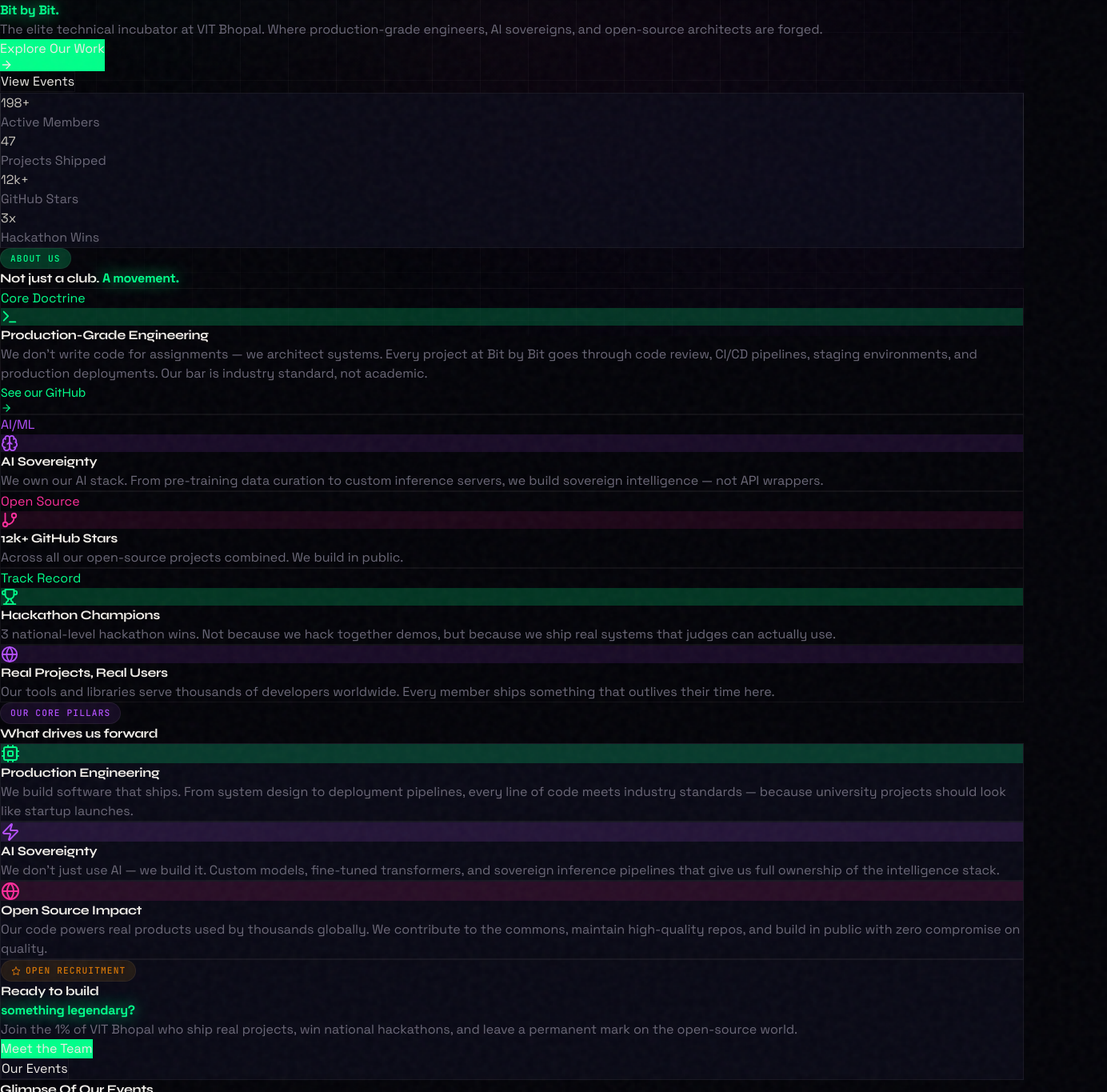
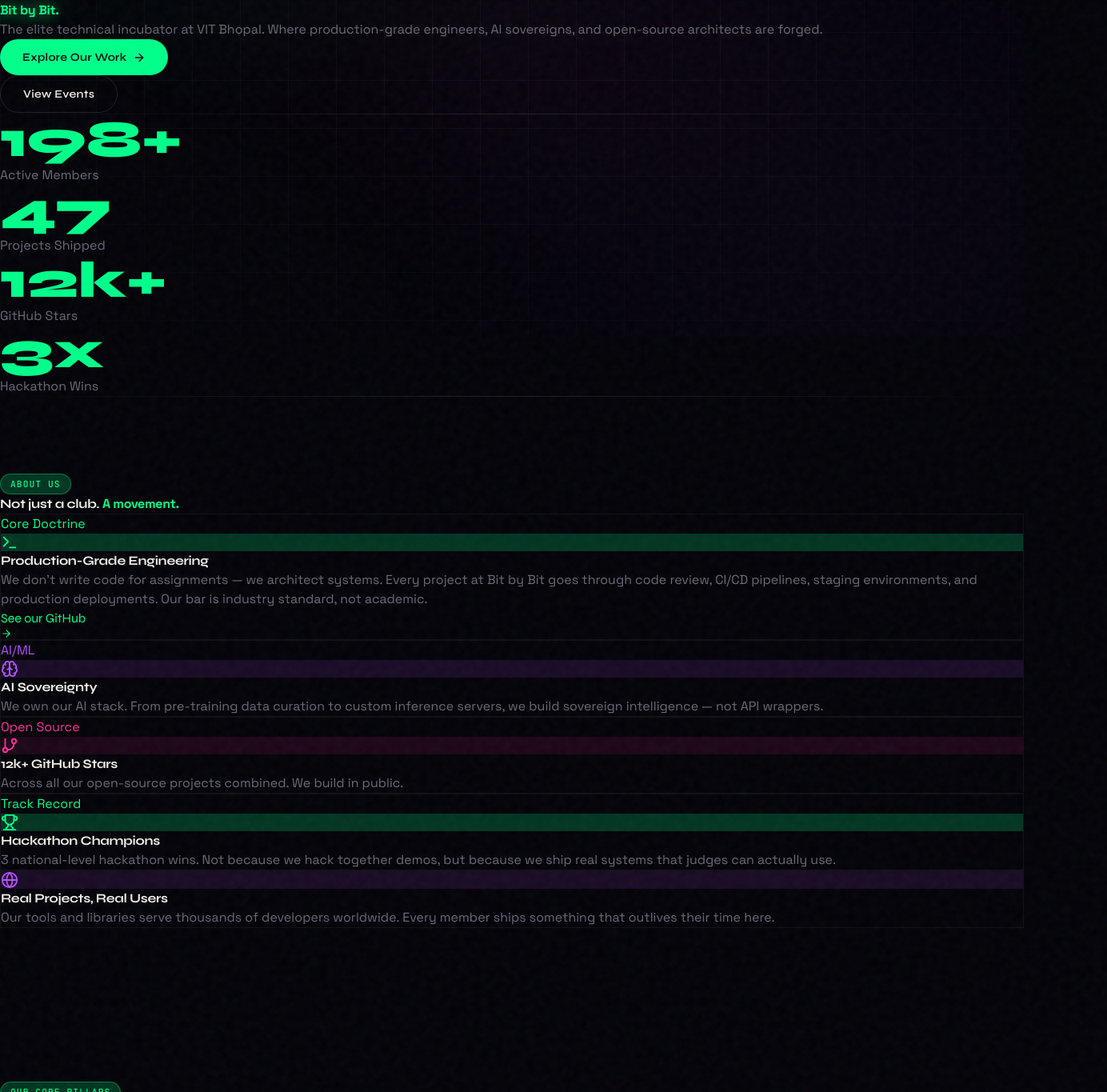
Before and after one commit to Yashwant264/bit-by-bit-club, a Next.js app: page / in a window 1280 px wide. Shown: the part 380-1745 px from the top of the page at 80% size, 1384 px wide, since content can reach past the window. Built offline with nearby package versions, Linux system fonts and the light colour scheme.

Commit message:
Commit changes

```diff
--- a/app/page.tsx
+++ b/app/page.tsx
@@ -1,7 +1,8 @@
 'use client';
 
-import { useEffect, useState, useRef } from "react";
+import { useEffect, useState } from "react";
 import LoadingScreen from "@/components/LoadingScreen";
+import { useRef } from 'react';
 import { motion, useScroll, useTransform, useSpring, useMotionValue } from 'framer-motion';
 import { BentoGrid } from '@/components/BentoGrid';
 import { AnimatedCounter } from '@/components/AnimatedCounter';
@@ -10,8 +11,9 @@
 import AmbientBackground from '@/components/AmbientBackground';
 import ParticlesBackground from '@/components/ParticlesBackground';
 import Image from 'next/image';
-import Testimonials from "@/components/Testimonials";
-import EventGallery from "@/components/EventGallery";
+import EventGallery from '@/components/EventGallery';
+import Testimonials from '@/components/Testimonials';
+
 
 /* ── Magnetic Button ─────────────────────────────────────── */
 function MagneticButton({
@@ -67,12 +69,12 @@
         left: `${x}%`,
         top: `${y}%`,
         background: 'var(--accent-primary)',
-        boxShadow: '0 0 8px var(--accent-primary)',
+        boxShadow: '0 0 6px var(--accent-primary)',
       }}
       animate={{
         y: [0, -40, 0],
-        opacity: [0, 0.7, 0],
-        scale: [0, 1.2, 0],
+        opacity: [0, 1, 0],
+        scale: [0, 1.5, 0],
       }}
       transition={{
         duration: 4 + Math.random() * 2,
@@ -84,7 +86,7 @@
   );
 }
 
-/* ── Stats Layout Array ─────────────────────────────────── */
+/* ── Stats Section ───────────────────────────────────────── */
 const STATS = [
   { value: 200, suffix: '+', label: 'Active Members' },
   { value: 48, suffix: '', label: 'Projects Shipped' },
@@ -92,7 +94,7 @@
   { value: 3, suffix: 'x', label: 'Hackathon Wins' },
 ];
 
-/* ── Main Home Page ──────────────────────────────────────── */
+/* ── Main Page ───────────────────────────────────────────── */
 export default function HomePage() {
   const [loading, setLoading] = useState(true);
 
@@ -103,7 +105,6 @@
 
     return () => clearTimeout(timer);
   }, []);
-
   const heroRef = useRef<HTMLDivElement>(null);
   const { scrollYProgress } = useScroll({
     target: heroRef,
@@ -123,50 +124,54 @@
     y: Math.random() * 100,
     delay: i * 0.3,
   }));
-
   if (loading) {
     return <LoadingScreen />;
   }
 
   return (
-    <div className="min-h-screen transition-colors duration-500 overflow-hidden bg-transparent">
-      {/* Structural canvas vectors */}
+    <>
       <AmbientBackground />
       <ParticlesBackground />
-
-      <div className="relative z-10">
-
-        {/* ── PARALLAX HERO SECTION ───────────────── */}
+      <div className="relative">
+        {/* ── PARALLAX HERO ─────────────────────────── */}
         <section
           ref={heroRef}
           className="relative min-h-[100dvh] flex items-center justify-center overflow-hidden"
         >
-          {/* Layout Backdrop Radial Orbs */}
+          {/* Background orbs */}
           <div
-            className="hero-blur-orb w-[600px] h-[600px] absolute pointer-events-none"
+            className="hero-blur-orb w-[600px] h-[600px]"
             style={{
               background: 'var(--accent-primary)',
               top: '10%',
               left: '-10%',
-              opacity: 0.12,
             }}
           />
           <div
-            className="hero-blur-orb w-[500px] h-[500px] absolute pointer-events-none"
+            className="hero-blur-orb w-[500px] h-[500px]"
             style={{
               background: 'var(--accent-secondary)',
               bottom: '5%',
               right: '-8%',
-              opacity: 0.1,
+              animationDelay: '2s',
+            }}
+          />
+          <div
+            className="hero-blur-orb w-[300px] h-[300px]"
+            style={{
+              background: 'var(--accent-tertiary)',
+              top: '40%',
+              right: '20%',
+              animationDelay: '4s',
             }}
           />
 
-          {/* Floating context arrays */}
+          {/* Floating particles */}
           {particles.map((p) => (
             <FloatingParticle key={p.id} delay={p.delay} x={p.x} y={p.y} />
           ))}
 
-          {/* Main Hero Elements Content container */}
+          {/* Hero content */}
           <motion.div
             style={{
               y: springHeroY,
@@ -176,81 +181,64 @@
             }}
             className="relative z-10 text-center px-6 max-w-6xl mx-auto transform-gpu"
           >
-            {/* Context Badge */}
+            {/* Badge */}
             <motion.div
               initial={{ opacity: 0, y: 20 }}
               animate={{ opacity: 1, y: 0 }}
               transition={{ duration: 0.6, delay: 0.1 }}
               className="flex justify-center mb-8"
             >
-              <div
-                className="badge glass-strong px-4 py-1.5 rounded-full text-xs font-mono tracking-wider flex items-center gap-2"
-                style={{ border: '1px solid var(--border-subtle)' }}
-              >
-                <span
-                  className="w-1.5 h-1.5 rounded-full animate-pulse inline-block"
-                  style={{ background: 'var(--accent-primary)' }}
-                />
-                <span style={{ color: 'var(--text-muted)' }}>VIT Bhopal · Est. 2020</span>
+              <div className="badge">
+                <span className="w-1.5 h-1.5 rounded-full bg-current animate-pulse" />
+                VIT Bhopal · Est. 2020
               </div>
             </motion.div>
 
-            {/* Main Headline */}
+            {/* Headline */}
             <motion.h1
               initial={{ opacity: 0, y: 100 }}
               animate={{ opacity: 1, y: 0 }}
               transition={{ duration: 1, delay: 0.2, ease: [0.16, 1, 0.3, 1] }}
-              className="text-[clamp(3rem,8vw,6.5rem)] font-extrabold leading-[0.95] tracking-tight mb-6"
+              className="text-[clamp(3rem,8vw,7rem)] font-bold leading-[0.95] tracking-tight mb-6"
             >
-              <span style={{ color: 'var(--text-main)' }}>We Build</span>
+              <span style={{ color: 'var(--text-primary)' }}>We Build</span>
               <br />
               <span className="neon-text">Bit by Bit.</span>
             </motion.h1>
 
-            {/* Sub-headline Text info */}
+            {/* Subheadline */}
             <motion.p
               initial={{ opacity: 0, y: 30 }}
               animate={{ opacity: 1, y: 0 }}
               transition={{ duration: 0.8, delay: 0.4, ease: [0.16, 1, 0.3, 1] }}
-              className="text-base md:text-lg max-w-2xl mx-auto mb-10 leading-relaxed font-medium"
               style={{ color: 'var(--text-muted)' }}
+              className="text-lg md:text-xl max-w-2xl mx-auto mb-10 leading-relaxed font-space"
             >
               The elite technical incubator at VIT Bhopal. Where production-grade
               engineers, AI sovereigns, and open-source architects are forged.
             </motion.p>
 
-            {/* Interaction Buttons Layout */}
+            {/* CTAs */}
             <motion.div
-              initial={{ opacity: 0, scale: 0.95 }}
-              animate={{ opacity: 1, scale: 1 }}
+              initial={{ opacity: 0, y: 50 }}
+              animate={{ opacity: 1, y: 0 }}
               transition={{ delay: 0.5 }}
               className="flex flex-wrap gap-4 justify-center"
             >
               <MagneticButton>
-                <button
-                  className="px-6 py-3 rounded-xl font-semibold shadow-md transition-all flex items-center gap-2 text-white"
-                  style={{ background: 'var(--accent-primary)' }}
-                >
+                <button className="btn-magnetic btn-primary flex items-center gap-2">
                   Explore Our Work
                   <ArrowRight size={16} />
                 </button>
               </MagneticButton>
-
               <MagneticButton href="/events">
-                <button
-                  className="px-6 py-3 rounded-xl btn-ghost glass-strong font-medium transition-all"
-                  style={{
-                    border: '1px solid var(--border-subtle)',
-                    color: 'var(--text-main)'
-                  }}
-                >
+                <button className="btn-magnetic btn-ghost flex items-center gap-2">
                   View Events
                 </button>
               </MagneticButton>
             </motion.div>
-          </motion.div>
 
-          {/* Scroll Indicator */}
+            {/* Scroll indicator */}
             <motion.div
               initial={{ opacity: 0 }}
               animate={{ opacity: 1 }}
@@ -258,10 +246,10 @@
               className="absolute bottom-12 left-1/2 -translate-x-1/2"
             >
               <motion.div
-              animate={{ y: [0, 8, 0] }}
+                animate={{ y: [0, 10, 0] }}
                 transition={{ duration: 2, repeat: Infinity, ease: 'easeInOut' }}
                 className="w-6 h-10 rounded-full border-2 flex items-start justify-center pt-2 mx-auto"
-              style={{ borderColor: 'var(--border-subtle)' }}
+                style={{ borderColor: 'var(--border-strong)' }}
               >
                 <div
                   className="w-1 h-2 rounded-full"
@@ -269,81 +257,74 @@
                 />
               </motion.div>
             </motion.div>
+          </motion.div>
         </section>
 
-        {/* ── METRIC BAR STATS SECTION ────────────── */}
+        {/* ── STATS SECTION ─────────────────────────── */}
         <motion.section
-          className="py-16 glass-strong"
-          style={{ borderTop: '1px solid var(--border-subtle)', borderBottom: '1px solid var(--border-subtle)' }}
-          initial={{ opacity: 0, y: 60 }}
+          className="py-20"
+          initial={{ opacity: 0, y: 100 }}
           whileInView={{ opacity: 1, y: 0 }}
-          transition={{ duration: 0.8 }}
+          transition={{ duration: 1 }}
           viewport={{ once: true }}
         >
-          <div className="max-w-6xl mx-auto px-6">
-            <div className="grid grid-cols-2 md:grid-cols-4 gap-8">
+          <div className="max-w-5xl mx-auto">
+            <div className="divider mb-16" />
+            <motion.div
+              initial={{ opacity: 0 }}
+              whileInView={{ opacity: 1 }}
+              viewport={{ once: true }}
+              className="grid grid-cols-2 md:grid-cols-4 gap-8"
+            >
               {STATS.map((stat, i) => (
                 <motion.div
                   key={stat.label}
-                  initial={{ opacity: 0, y: 20 }}
+                  initial={{ opacity: 0, y: 30 }}
                   whileInView={{ opacity: 1, y: 0 }}
                   viewport={{ once: true }}
-                  transition={{ delay: i * 0.1, duration: 0.5 }}
+                  transition={{ delay: i * 0.1, duration: 0.6, ease: [0.16, 1, 0.3, 1] }}
                   className="text-center"
                 >
-                  {/* Fixed Error Squiggle here: wrapped inside styled div block container */}
-                  <div style={{ color: 'var(--text-main)' }}>
                   <AnimatedCounter
                     value={stat.value}
                     suffix={stat.suffix}
-                      className="text-3xl md:text-4xl font-bold font-mono tracking-tight"
+                    className="stat-number"
                   />
-                  </div>
                   <p
-                    className="text-xs uppercase tracking-widest mt-2 font-semibold"
+                    className="text-sm mt-2 font-medium"
                     style={{ color: 'var(--text-muted)' }}
                   >
                     {stat.label}
                   </p>
                 </motion.div>
               ))}
-            </div>
+            </motion.div>
+            <div className="divider mt-16" />
           </div>
         </motion.section>
 
-        {/* ── BENTO SHOWCASE GRID SECTION ──────────── */}
-        <section className="relative z-10 px-6 py-24">
+        {/* ── BENTO / ABOUT SECTION ─────────────────── */}
+        <section className="relative z-10 section-pad px-6">
           <div className="max-w-6xl mx-auto">
             <motion.div
               initial={{ opacity: 0, y: 30 }}
               whileInView={{ opacity: 1, y: 0 }}
               viewport={{ once: true }}
-              transition={{ duration: 0.6 }}
+              transition={{ duration: 0.7, ease: [0.16, 1, 0.3, 1] }}
               className="mb-16"
             >
-              <div
-                className="badge px-3 py-1 rounded-md text-xs font-mono mb-4 inline-block"
-                style={{
-                  background: 'var(--accent-glow)',
-                  color: 'var(--accent-primary)',
-                  border: '1px solid var(--border-subtle)'
-                }}
-              >
-                About Us
-              </div>
-              <h2
-                className="text-[clamp(2rem,4vw,3.5rem)] font-bold tracking-tight leading-tight"
-                style={{ color: 'var(--text-main)' }}
-              >
-                Not just a club. <span className="neon-text">A movement.</span>
+              <div className="badge mb-4">About Us</div>
+              <h2 className="text-[clamp(2rem,5vw,4rem)] font-bold leading-tight max-w-lg">
+                Not just a club.
+                <span className="accent-text"> A movement.</span>
               </h2>
             </motion.div>
             <BentoGrid />
           </div>
         </section>
 
-        {/* ── CORE PILLARS CARD GRID SECTION ───────── */}
-        <section className="relative z-10 px-6 py-24">
+        {/* ── PILLARS SECTION ───────────────────────── */}
+        <section className="relative z-10 section-pad px-6">
           <div className="max-w-6xl mx-auto">
             <motion.div
               initial={{ opacity: 0, y: 20 }}
@@ -351,20 +332,8 @@
               viewport={{ once: true }}
               className="text-center mb-16"
             >
-              <div
-                className="badge px-3 py-1 rounded-md text-xs font-mono mb-4 inline-block mx-auto"
-                style={{
-                  background: 'rgba(180,79,255,0.1)',
-                  color: 'var(--accent-secondary)',
-                  border: '1px solid var(--border-subtle)'
-                }}
-              >
-                Our Core Pillars
-              </div>
-              <h2
-                className="text-3xl md:text-4xl font-bold tracking-tight"
-                style={{ color: 'var(--text-main)' }}
-              >
+              <div className="badge mb-4 mx-auto inline-flex">Our Core Pillars</div>
+              <h2 className="text-[clamp(2rem,4vw,3.5rem)] font-bold">
                 What drives us forward
               </h2>
             </motion.div>
@@ -372,56 +341,41 @@
             <div className="grid md:grid-cols-3 gap-6">
               {[
                 {
-                  icon: <Cpu size={24} />,
+                  icon: <Cpu size={28} />,
                   title: 'Production Engineering',
                   desc: 'We build software that ships. From system design to deployment pipelines, every line of code meets industry standards — because university projects should look like startup launches.',
-                  color: 'var(--accent-primary)',
-                  glow: 'var(--accent-glow)'
                 },
                 {
-                  icon: <Zap size={24} />,
+                  icon: <Zap size={28} />,
                   title: 'AI Sovereignty',
                   desc: "We don't just use AI — we build it. Custom models, fine-tuned transformers, and sovereign inference pipelines that give us full ownership of the intelligence stack.",
-                  color: 'var(--accent-secondary)',
-                  glow: 'rgba(180,79,255,0.15)'
                 },
                 {
-                  icon: <Globe size={24} />,
+                  icon: <Globe size={28} />,
                   title: 'Open Source Impact',
                   desc: 'Our code powers real products used by thousands globally. We contribute to the commons, maintain high-quality repos, and build in public with zero compromise on quality.',
-                  color: 'var(--accent-tertiary)',
-                  glow: 'rgba(255,45,155,0.12)'
                 },
               ].map((pillar, i) => (
                 <motion.div
                   key={pillar.title}
-                  initial={{ opacity: 0, y: 30 }}
+                  initial={{ opacity: 0, y: 40 }}
                   whileInView={{ opacity: 1, y: 0 }}
                   viewport={{ once: true }}
-                  transition={{ delay: i * 0.1, duration: 0.6 }}
-                  className="rounded-2xl p-8 glass-strong hover:scale-[1.01] transition-all group shadow-sm"
-                  style={{ border: '1px solid var(--border-subtle)' }}
+                  transition={{ delay: i * 0.12, duration: 0.7, ease: [0.16, 1, 0.3, 1] }}
+                  className="glass-strong rounded-2xl p-8 card-hover border-beam-wrap"
                 >
                   <div
-                    className="w-10 h-10 rounded-lg flex items-center justify-center mb-5 transition-all"
+                    className="w-12 h-12 rounded-xl flex items-center justify-center mb-5"
                     style={{
-                      background: pillar.glow,
-                      color: pillar.color,
-                      border: `1px solid ${pillar.color}30`
+                      background: 'var(--accent-glow)',
+                      color: 'var(--accent-primary)',
+                      border: '1px solid var(--border-accent)',
                     }}
                   >
                     {pillar.icon}
                   </div>
-                  <h3
-                    className="text-lg font-bold mb-2"
-                    style={{ color: 'var(--text-main)' }}
-                  >
-                    {pillar.title}
-                  </h3>
-                  <p
-                    className="text-sm leading-relaxed"
-                    style={{ color: 'var(--text-muted)' }}
-                  >
+                  <h3 className="text-xl font-bold mb-3">{pillar.title}</h3>
+                  <p className="text-sm leading-relaxed" style={{ color: 'var(--text-muted)' }}>
                     {pillar.desc}
                   </p>
                 </motion.div>
@@ -430,62 +384,48 @@
           </div>
         </section>
 
-        {/* ── INTERACTION CTA CALLOUT SECTION ──────── */}
-        <section className="relative z-10 px-6 py-24">
+        {/* ── JOIN CTA ──────────────────────────────── */}
+        <section className="relative z-10 section-pad px-6">
           <div className="max-w-4xl mx-auto text-center">
             <motion.div
-              initial={{ opacity: 0, scale: 0.98 }}
+              initial={{ opacity: 0, scale: 0.95 }}
               whileInView={{ opacity: 1, scale: 1 }}
               viewport={{ once: true }}
-              transition={{ duration: 0.6 }}
-              className="rounded-3xl p-12 glass-strong relative overflow-hidden shadow-sm"
-              style={{ border: '1px solid var(--border-subtle)' }}
+              transition={{ duration: 0.7, ease: [0.16, 1, 0.3, 1] }}
+              className="glass-strong rounded-3xl p-12 md:p-20 border-beam-wrap relative overflow-hidden"
             >
               <div
-                className="badge px-3 py-1 rounded-md text-xs font-mono mb-6 inline-flex items-center mx-auto"
+                className="hero-blur-orb w-80 h-80"
                 style={{
-                  background: 'rgba(245,158,11,0.1)',
-                  color: '#d97706',
-                  border: '1px solid var(--border-subtle)'
+                  background: 'var(--accent-primary)',
+                  top: '-40%',
+                  left: '50%',
+                  transform: 'translateX(-50%)',
+                  opacity: 0.08,
                 }}
-              >
-                <Star size={12} className="mr-1.5" /> Open Recruitment
+              />
+              <div className="badge mb-6 mx-auto inline-flex">
+                <Star size={10} />
+                Open Recruitment
               </div>
-
-              <h2
-                className="text-3xl md:text-5xl font-bold mb-4 tracking-tight leading-tight"
-                style={{ color: 'var(--text-main)' }}
-              >
+              <h2 className="text-[clamp(2rem,5vw,4rem)] font-bold mb-5 leading-tight">
                 Ready to build
                 <br />
                 <span className="neon-text">something legendary?</span>
               </h2>
-
-              <p
-                className="text-sm max-w-md mx-auto mb-8 leading-relaxed"
-                style={{ color: 'var(--text-muted)' }}
-              >
+              <p className="text-base mb-8 max-w-md mx-auto" style={{ color: 'var(--text-muted)' }}>
                 Join the 1% of VIT Bhopal who ship real projects, win national hackathons,
                 and leave a permanent mark on the open-source world.
               </p>
-
               <div className="flex gap-4 justify-center flex-wrap">
                 <MagneticButton href="/team">
-                  <button
-                    className="px-5 py-2.5 rounded-xl font-semibold text-white text-sm shadow-md"
-                    style={{ background: 'var(--accent-primary)' }}
-                  >
+                  <button className="btn-magnetic btn-primary">
                     Meet the Team
+                    <ArrowRight size={16} />
                   </button>
                 </MagneticButton>
                 <MagneticButton href="/events">
-                  <button
-                    className="px-5 py-2.5 rounded-xl btn-ghost glass-strong font-medium transition-colors text-sm"
-                    style={{
-                      border: '1px solid var(--border-subtle)',
-                      color: 'var(--text-main)'
-                    }}
-                  >
+                  <button className="btn-magnetic btn-ghost">
                     Our Events
                   </button>
                 </MagneticButton>
@@ -497,32 +437,24 @@
         <EventGallery />
         <Testimonials />
 
-        {/* ── FOOTER COMPONENT BLOCK ───────────────── */}
-        <footer
-          className="relative z-10 px-6 py-12 glass-strong"
-          style={{ borderTop: '1px solid var(--border-subtle)' }}
-        >
-          <div className="max-w-6xl mx-auto flex flex-col md:flex-row items-center justify-between gap-6">
+        {/* ── FOOTER ────────────────────────────────── */}
+        <footer className="relative z-10 border-t px-6 py-10" style={{ borderColor: 'var(--border-subtle)' }}>
+          <div className="max-w-6xl mx-auto flex flex-col md:flex-row items-center justify-between gap-4">
+
             <div className="flex items-center gap-3">
               <Image
                 src="/logo.png"
                 alt="Bit By Bit Logo"
-                width={40}
-                height={40}
+                width={50}
+                height={50}
                 className="object-contain"
               />
-              <span
-                className="font-bold tracking-wider text-base"
-                style={{ color: 'var(--text-main)' }}
-              >
+              <span className="font-syne font-bold text-lg" style={{ color: 'var(--text-primary)' }}>
                 Bit By Bit
               </span>
             </div>
 
-            <p
-              className="text-xs font-mono"
-              style={{ color: 'var(--text-muted)' }}
-            >
+            <p className="text-xs font-mono" style={{ color: 'var(--text-muted)' }}>
               © 2026 Bit by Bit Technical Club · VIT Bhopal
             </p>
 
@@ -531,7 +463,7 @@
                 <a
                   key={s}
                   href="#"
-                  className="text-xs transition-colors font-medium hover:opacity-80"
+                  className="text-xs font-medium transition-colors hover:text-current"
                   style={{ color: 'var(--text-muted)' }}
                 >
                   {s}
@@ -540,7 +472,8 @@
             </div>
           </div>
         </footer>
+
       </div>
-    </div>
+    </>
   );
 }
```
Lines whose indentation alone changed are shown as unchanged.
